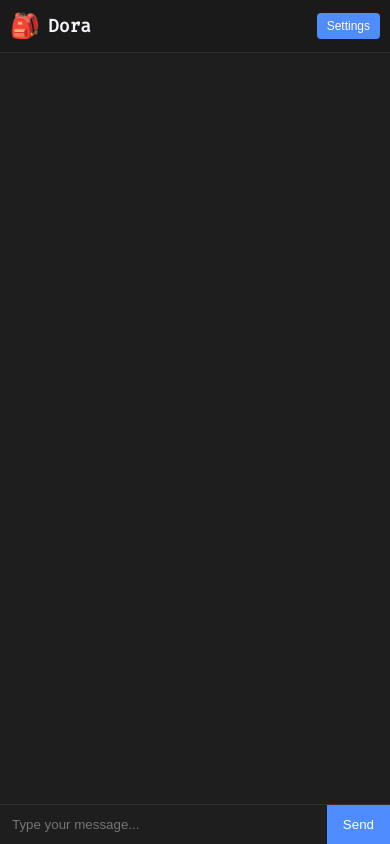
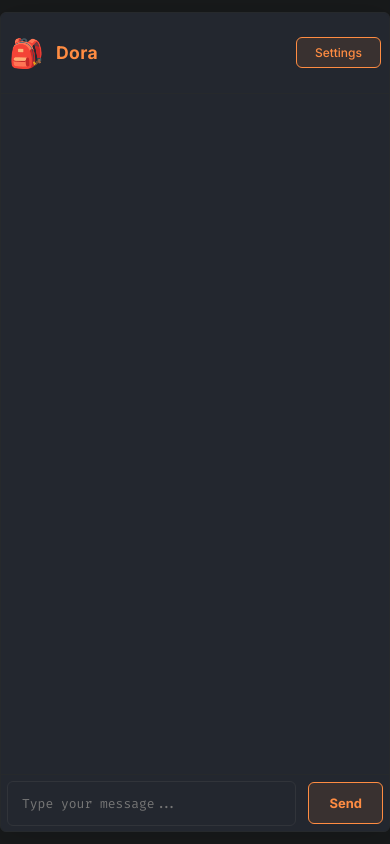
Before and after one commit to tonkaTruc/Dora, a Flask app: page /chat-ui in a window 390 px wide. Run offline with Flask 3, Linux system fonts and the light colour scheme.

Commit message:
update chat ui

```diff
--- /dev/null
+++ b/dora/ui/static/css/dora-dark-overhaul.css
@@ -0,0 +1,204 @@
+/* Dora UI Overhaul - Dark Theme with Orange Accent */
+/* Font: Inter or Segoe UI, fallback to system sans-serif */
+@import url('https://fonts.googleapis.com/css?family=Inter:400,500,700&display=swap');
+
+:root {
+  --bg-main: #181A1B;
+  --bg-secondary: #23272F;
+  --surface: #23272F;
+  --surface-hover: #282C34;
+  --border: #31343A;
+  --divider: #26292C;
+  --text-main: #EFF0F3;
+  --text-secondary: #B3B7BC;
+  --accent: #FF8C42;
+  --accent-light: #FFA868;
+  --accent-bg: rgba(255, 140, 66, 0.10);
+  --error: #FF4D4F;
+  --success: #3CB371;
+  --radius: 6px;
+  --transition: 0.16s cubic-bezier(0.4,0,0.2,1);
+  --font-size: 13px;
+}
+
+html, body {
+  height: 100%;
+  margin: 0;
+  padding: 0;
+  font-family: 'Inter', 'Segoe UI', Arial, sans-serif;
+  background: var(--bg-main);
+  color: var(--text-main);
+  font-size: var(--font-size);
+  letter-spacing: 0.01em;
+  box-sizing: border-box;
+}
+
+.container {
+  width: 95vw;
+  max-width: 1600px;
+  margin: 0 auto;
+  padding: 24px 0 24px 0;
+  min-height: 100vh;
+}
+
+.header {
+  background: var(--bg-secondary);
+  border-bottom: 1.5px solid var(--divider);
+  padding: 16px 32px;
+  display: flex;
+  align-items: center;
+  justify-content: space-between;
+}
+
+.header-title {
+  font-size: 1.7em;
+  font-weight: 600;
+  letter-spacing: 0.04em;
+  color: var(--accent);
+  margin: 0;
+}
+
+a, .link {
+  color: var(--accent);
+  text-decoration: none;
+  transition: color var(--transition);
+}
+a:hover, .link:hover {
+  color: var(--accent-light);
+}
+
+.button, button, input[type="submit"] {
+  background: var(--accent-bg);
+  color: var(--accent);
+  border: 1.5px solid var(--accent);
+  border-radius: var(--radius);
+  font-size: 13px;
+  font-weight: 500;
+  padding: 7px 18px;
+  cursor: pointer;
+  transition:
+    background var(--transition),
+    color var(--transition),
+    border-color var(--transition),
+    box-shadow var(--transition);
+  outline: none;
+}
+.button:hover, button:hover, input[type="submit"]:hover {
+  background: var(--accent);
+  color: var(--bg-main);
+  border-color: var(--accent-light);
+  box-shadow: 0 2px 12px 0 var(--accent-bg);
+}
+.button:active, button:active {
+  background: var(--accent-light);
+}
+
+input, select, textarea {
+  background: var(--surface);
+  color: var(--text-main);
+  border: 1.5px solid var(--border);
+  border-radius: var(--radius);
+  padding: 6px 10px;
+  font-size: 13px;
+  margin-bottom: 7px;
+  margin-top: 2px;
+  transition: border-color var(--transition);
+}
+input:focus, select:focus, textarea:focus {
+  border-color: var(--accent);
+  outline: none;
+}
+
+label {
+  color: var(--text-secondary);
+  font-size: 12px;
+  margin-bottom: 2px;
+  display: block;
+}
+
+.section {
+  background: var(--surface);
+  border-radius: var(--radius);
+  box-shadow: 0 2px 8px 0 rgba(0,0,0,0.15);
+  padding: 20px 28px;
+  margin-bottom: 24px;
+  border: 1px solid var(--divider);
+}
+
+.section-title {
+  color: var(--accent);
+  font-size: 1.1em;
+  font-weight: 500;
+  letter-spacing: 0.02em;
+  margin-bottom: 14px;
+}
+
+hr {
+  border: none;
+  border-top: 1px solid var(--divider);
+  margin: 18px 0;
+}
+
+.table {
+  width: 100%;
+  background: var(--surface);
+  border-collapse: collapse;
+  font-size: 13px;
+}
+.table th, .table td {
+  padding: 7px 12px;
+  border-bottom: 1px solid var(--divider);
+}
+.table th {
+  color: var(--accent);
+  background: var(--bg-secondary);
+  text-align: left;
+  font-weight: 600;
+}
+.table tr:last-child td {
+  border-bottom: none;
+}
+
+::-webkit-scrollbar {
+  width: 10px;
+  background: var(--bg-secondary);
+}
+::-webkit-scrollbar-thumb {
+  background: var(--divider);
+  border-radius: var(--radius);
+}
+
+.code-block, pre, code {
+  background: #21222C;
+  color: #FFDCB3;
+  border-radius: var(--radius);
+  font-size: 12px;
+  padding: 9px 13px;
+  font-family: 'Fira Mono', 'Consolas', monospace;
+  overflow-x: auto;
+}
+
+.alert {
+  padding: 12px 16px;
+  border-radius: var(--radius);
+  background: var(--accent-bg);
+  color: var(--accent);
+  border-left: 4px solid var(--accent);
+  margin: 14px 0;
+  font-size: 13px;
+}
+
+@media (max-width: 900px) {
+  .container {
+    width: 99vw;
+    padding: 8px 0 24px 0;
+  }
+  .header {
+    flex-direction: column;
+    align-items: flex-start;
+    padding: 12px 10px;
+  }
+  .section {
+    padding: 12px 10px;
+  }
+}
--- a/dora/ui/templates/chat.html
+++ b/dora/ui/templates/chat.html
@@ -2,103 +2,182 @@
 <html lang="en">
 <head>
 <meta charset="UTF-8">
-<link href="https://fonts.googleapis.com/css2?family=Fira+Code&display=swap" rel="stylesheet">
-<title>Chat with Persona</title>
+<title>Dora – Chat with Persona</title>
+<link rel="stylesheet" href="{{ url_for('static', filename='css/dora-dark-overhaul.css') }}">
+<!-- Use Inter for UI, Fira Code for messages -->
+<link href="https://fonts.googleapis.com/css2?family=Inter:wght@400;500;700&family=Fira+Code&display=swap" rel="stylesheet">
 <style>
+:root {
+    --bg-main: #181A1B;
+    --bg-secondary: #23272F;
+    --surface: #23272F;
+    --surface-hover: #282C34;
+    --border: #31343A;
+    --divider: #26292C;
+    --text-main: #EFF0F3;
+    --text-secondary: #B3B7BC;
+    --accent: #FF8C42;
+    --accent-light: #FFA868;
+    --accent-bg: rgba(255, 140, 66, 0.10);
+    --radius: 6px;
+    --font-size: 13px;
+    --font-family-ui: 'Inter', 'Segoe UI', Arial, sans-serif;
+    --font-family-mono: 'Fira Code', monospace;
+}
+html, body {
+    height: 100%;
+    margin: 0;
+    font-family: var(--font-family-ui);
+    background: var(--bg-main);
+    color: var(--text-main);
+    font-size: var(--font-size);
+    letter-spacing: 0.01em;
+    box-sizing: border-box;
+}
 body {
-    font-family: 'Fira Code', monospace;
-    background: #121212;
-    color: #f4f4f9;
+    min-height: 100vh;
+    min-width: 100vw;
     display: flex;
     justify-content: center;
     align-items: stretch;
-    height: 100vh;
-    margin: 0;
+    padding: 0;
 }
-
 .chat-container {
-    background: #1e1e1e;
-    width: 100%;          /* full width on smaller screens */
-    max-width: 600px;     /* limit width for readability */
+    background: var(--surface);
+    width: 98vw;
+    max-width: 1100px;
+    height: 97vh;
+    margin: auto;
     display: flex;
     flex-direction: column;
-    border-radius: 0;     /* optional: flush edges */
-    height: 100%;         /* fill height of viewport */
+    border-radius: var(--radius);
+    box-shadow: 0 4px 32px 0 rgba(0,0,0,0.18);
     overflow: hidden;
+    border: 1.5px solid var(--divider);
 }
 .top-panel {
     display: flex;
     align-items: center;
     justify-content: space-between;
-    padding: 10px;
-    background: #1a1a1a;
-    border-bottom: 1px solid #333;
+    padding: 16px 32px;
+    background: var(--bg-secondary);
+    border-bottom: 1.5px solid var(--divider);
+    min-height: 56px;
 }
-
 .top-panel .logo-emoji {
-    font-size: 24px;
-    margin-right: 8px;
+    font-size: 28px;
+    margin-right: 12px;
 }
-
 .top-panel .title-text {
-    font-size: 18px;
-    font-weight: bold;
-    color: #f4f4f9;
-    flex: 1; /* ensures title takes available space */
+    font-size: 1.35em;
+    font-weight: 600;
+    color: var(--accent);
+    letter-spacing: 0.02em;
+    flex: 1;
 }
-
 .top-panel .config-buttons button {
-    background: #4e8cff;
-    border: none;
-    color: #fff;
-    padding: 6px 10px;
+    background: var(--accent-bg);
+    color: var(--accent);
+    border: 1.5px solid var(--accent);
+    border-radius: var(--radius);
+    font-size: 12px;
+    font-family: var(--font-family-ui);
+    font-weight: 500;
+    padding: 7px 18px;
     margin-left: 8px;
     cursor: pointer;
-    border-radius: 4px;
-    font-size: 12px;
+    transition: background 0.15s, color 0.15s, border-color 0.15s;
 }
-
 .top-panel .config-buttons button:hover {
-    background: #3573d6;
+    background: var(--accent);
+    color: var(--bg-main);
+    border-color: var(--accent-light);
 }
 .messages {
-    flex: 1;
-    padding: 15px;
+    flex: 1 1 auto;
+    padding: 24px 42px 24px 42px;
     overflow-y: auto;
+    background: var(--surface);
+    display: flex;
+    flex-direction: column;
+    gap: 9px;
 }
 .message {
-    font-family: 'Fira Code', monospace;
-    font-size: 14px;       /* matches input size */
-    line-height: 1.4;
-    margin: 8px 0;
-    padding: 10px;
-    border-radius: 8px;
-    max-width: 80%;
-    word-wrap: break-word;
-    white-space: pre-wrap; /* preserve line breaks */
+    font-family: var(--font-family-mono);
+    font-size: 13px;
+    line-height: 1.5;
+    max-width: 70%;
+    margin: 0;
+    padding: 12px 18px;
+    border-radius: var(--radius) var(--radius) var(--radius) 0;
+    box-shadow: 0 1.5px 6px 0 rgba(0,0,0,0.07);
+    word-break: break-word;
+    white-space: pre-wrap;
+    transition: background 0.15s;
+    border: 1px solid transparent;
 }
-.user { background: #4e8cff; color: white; align-self: flex-end; }
-.bot { background: #333; color: #f4f4f9; align-self: flex-start; }
+.user {
+    background: var(--accent);
+    color: var(--bg-main);
+    align-self: flex-end;
+    border-bottom-right-radius: 0;
+    border: 1.5px solid var(--accent-light);
+}
+.bot {
+    background: var(--surface-hover);
+    color: var(--text-main);
+    align-self: flex-start;
+    border-bottom-left-radius: 0;
+    border: 1.5px solid var(--divider);
+}
 .input-area {
     display: flex;
-    border-top: 1px solid #333;
+    border-top: 1.5px solid var(--divider);
+    background: var(--bg-secondary);
+    padding: 0 16px 0 16px;
+    min-height: 56px;
+    align-items: center;
+    gap: 12px;
 }
 .input-area input {
     flex: 1;
-    padding: 12px;
-    border: none;
+    padding: 13px 14px;
+    border: 1.5px solid var(--border);
+    border-radius: var(--radius);
+    background: var(--surface);
+    color: var(--text-main);
+    font-size: 13px;
+    font-family: var(--font-family-mono);
     outline: none;
-    background: #1e1e1e;
-    color: #f4f4f9;
+    margin: 0;
+    transition: border-color 0.15s;
+}
+.input-area input:focus {
+    border-color: var(--accent);
 }
 .input-area button {
-    padding: 12px 16px;
-    border: none;
-    background: #4e8cff;
-    color: white;
+    padding: 12px 20px;
+    border-radius: var(--radius);
+    border: 1.5px solid var(--accent);
+    background: var(--accent-bg);
+    color: var(--accent);
+    font-size: 13px;
+    font-weight: 600;
+    font-family: var(--font-family-ui);
     cursor: pointer;
+    transition: background 0.15s, color 0.15s, border-color 0.15s;
 }
-.input-area button:hover { background: #3573d6; }
+.input-area button:hover {
+    background: var(--accent);
+    color: var(--bg-main);
+    border-color: var(--accent-light);
+}
+@media (max-width: 900px) {
+    .chat-container { max-width: 100vw; width: 100vw; }
+    .messages { padding: 14px 4vw 14px 4vw; }
+    .top-panel { padding: 12px 8px; }
+    .input-area { padding: 0 6px; }
+}
 </style>
 </head>
 <body>
@@ -110,37 +189,25 @@ body {
             <button onclick="openSettings()">Settings</button>
         </div>
     </div>
-
-
     <div id="messages" class="messages"></div>
     <div class="input-area">
-        <input id="user-input" type="text" placeholder="Type your message..." />
+        <input id="user-input" type="text" placeholder="Type your message..." autocomplete="off" />
         <button onclick="sendMessage()">Send</button>
     </div>
 </div>
-
 <script>
 const messagesDiv = document.getElementById("messages");
 const userInput = document.getElementById("user-input");
-
-// Load history
 window.onload = () => {
     const saved = localStorage.getItem("chatHistory");
     if (saved) messagesDiv.innerHTML = saved;
 };
-
 function saveHistory() {
     localStorage.setItem("chatHistory", messagesDiv.innerHTML);
 }
-
-function toggleDarkMode() {
-    document.body.classList.toggle("dark");
-}
-
 function openSettings() {
     alert("Settings panel coming soon!");
 }
-
 function addMessage(text, sender) {
     const msgDiv = document.createElement("div");
     msgDiv.classList.add("message", sender);
@@ -149,19 +216,16 @@ function addMessage(text, sender) {
     messagesDiv.scrollTop = messagesDiv.scrollHeight;
     saveHistory();
 }
-
 async function sendMessage() {
     const message = userInput.value.trim();
     if (!message) return;
     addMessage(message, "user");
     userInput.value = "";
-
     const typingDiv = document.createElement("div");
     typingDiv.classList.add("message", "bot");
     typingDiv.textContent = "Thinking...";
     messagesDiv.appendChild(typingDiv);
     messagesDiv.scrollTop = messagesDiv.scrollHeight;
-
     try {
         const response = await fetch("/chat", {
             method: "POST",
@@ -176,8 +240,6 @@ async function sendMessage() {
         addMessage("Error: Could not connect to server.", "bot");
     }
 }
-
-// Enter sends message, Shift+Enter creates newline
 userInput.addEventListener("keydown", e => {
     if (e.key === "Enter" && !e.shiftKey) {
         e.preventDefault();
```
